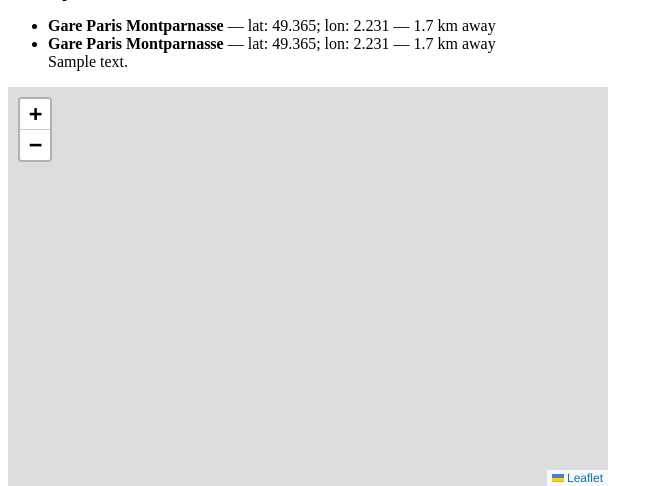
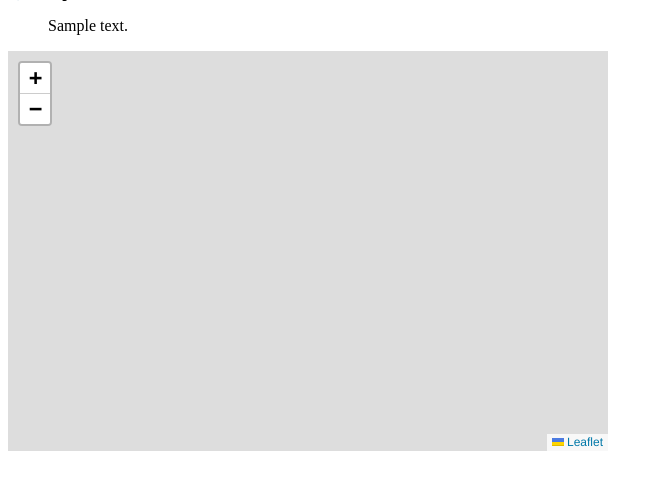
Before and after one commit to Anatole-Lapelerie/ESILV-S8-Web-datamining-and-Semantics, a Python web app: template templates/result.html in a window 1280 px wide. Shown: the part 116-602 px from the top of the page, without its empty margins (0-663 px from the left). Run offline with Jinja, Linux system fonts and the light colour scheme; the template is opened without the code that fills it: most values are stand-ins (such as "Sample title", 1, 10 or a date in 2020); some libraries are stand-ins or nearby versions.

Commit message:
Api fonctionnelle gares

```diff
--- a/templates/result.html
+++ b/templates/result.html
@@ -13,7 +13,7 @@
     <div class="main-block">
         <h1>Results</h1>
         <p>Here are the results for what you're looking for.<br><b>📍 {{type_text}}</b> — lat: {{latitude}}; lon: {{longitude}}<br>
-          <ul><li><b>Gare Paris Montparnasse</b> — lat: 49.365; lon: 2.231 — 1.7 km away</li><li><b>Gare Paris Montparnasse</b> — lat: 49.365; lon: 2.231 — 1.7 km away</li>{{output_text}}</ul></p>
+          <ul>{{output_text|safe}}</ul></p>
     </div>
     <div id="mapid" style="width: 600px; height: 400px;"></div>
     <script>
@@ -33,13 +33,7 @@
         fillOpacity: 0.2
       }).addTo(mymap).bindPopup("Here's where you are");
 
-      L.marker([51.5, -0.09]).addTo(mymap)
-        .bindPopup("TGV station<br><b>Gare Paris Saint-Lazare</b><br>lat. 51.1; lon: -0.09<br>1.7 km away");
-
-      L.marker([51.9, -0.00]).addTo(mymap)
-        .bindPopup("TGV station<br><b>Gare Paris Saint-Lazare</b><br>lat. 51.1; lon: -0.09<br>1.7 km away");
-
-      {{output_map}}
+      {{output_map|safe}}
 
       var popup = L.popup();
     </script>
```
Also changed, not shown: 3 other files.
